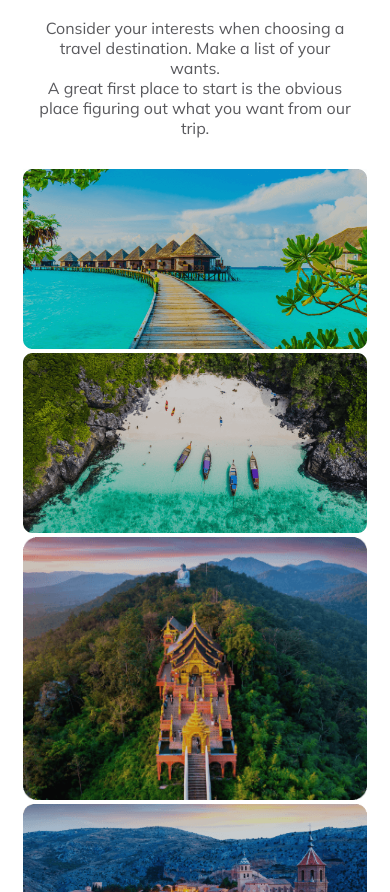
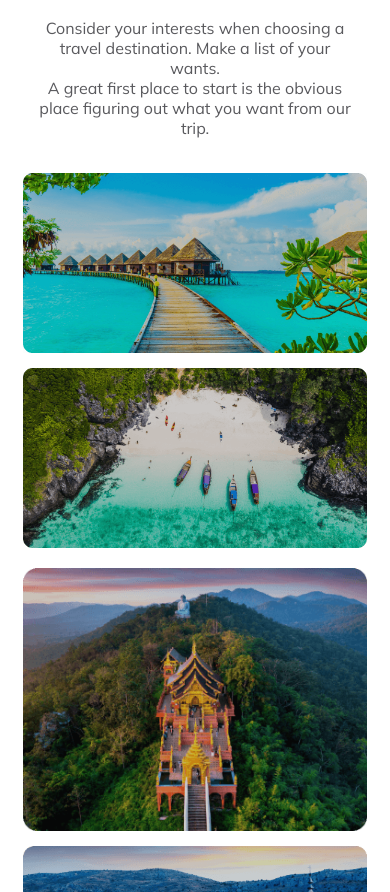
Before and after one commit to amdadulhaque78/B9A2-SkyLine-Travels, a plain HTML site: page index.html in a window 390 px wide. Shown: the part 2232-3124 px from the top of the page. Drawn offline with Linux system fonts and the light colour scheme.

Commit message:
final update

```diff
--- a/index.html
+++ b/index.html
@@ -93,13 +93,19 @@
         </p>
 
         <div class="destination-img">
-          <img src="Images/Rectangle 5.png" alt="" />
+          <div>
+            <img src="Images/Rectangle 5.png" alt="" />
           <img src="Images/Rectangle 8.png" alt="" />
-          <img src="Images/Rectangle 6.png" alt="" />
+          </div>
+          <div>
+            <img src="Images/Rectangle 6.png" alt="" />
           <img src="Images/Rectangle 7.png" alt="" />
           <img src="Images/Rectangle 9.png" alt="" />
-          <img src="Images/Rectangle 11.png" alt="" />
+          </div>
+          <div>
+            <img src="Images/Rectangle 11.png" alt="" />
           <img src="Images/Rectangle 10.png" alt="" />
+          </div>
         </div>
       </div>
 
--- a/styles/style.css
+++ b/styles/style.css
@@ -141,6 +141,13 @@ li {
   font-size: 1rem;
   font-weight: 400;
   color: rgba(19, 19, 24, 0.7);
+}
+.destination-img div{
+  display: flex;
+  gap: 15px;
+  justify-content: center;
+  align-items: center;
+  margin: 20px 0;
 }
 
 .choose-section{
@@ -318,7 +325,8 @@ padding: 30px;
   nav ul,
   .choose-card-1,
   .perfect-place-section,
-  .newsletter-section {
+  .newsletter-section,
+  .destination-img div {
     flex-direction: column;
   }
   header,
```
